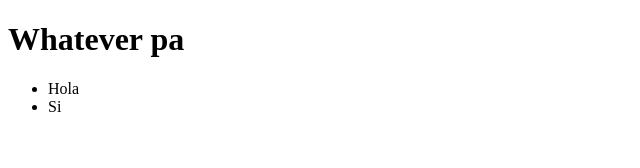
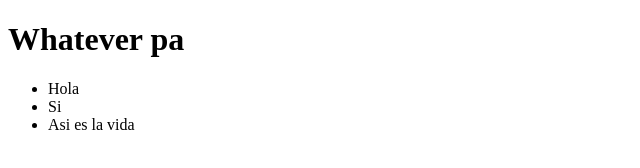
Before and after one commit to Josmar-o/alura-git, a plain HTML site: page index.html in a window 1280 px wide. Shown: the whole page, without its empty margins (0-640 px from the left). Drawn offline with Linux system fonts and the light colour scheme.

Commit message:
Agregando

```diff
--- a/index.html
+++ b/index.html
@@ -10,6 +10,7 @@
     <ul>
         <li>Hola</li>
         <li>Si</li>
+        <li>Asi es la vida</li>
     </ul>
 </head>
 <body>
```
